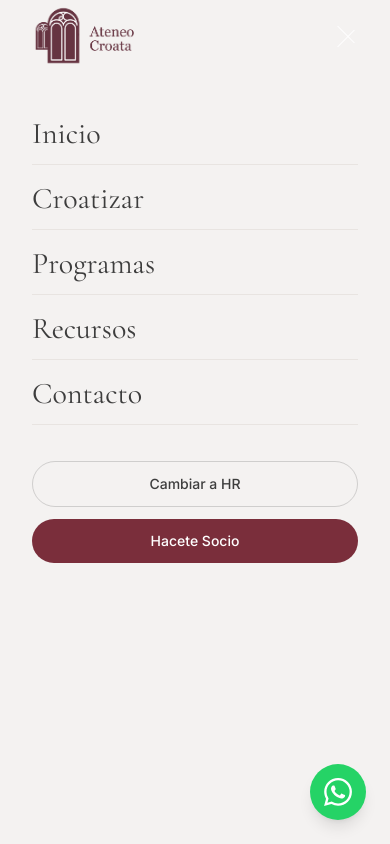
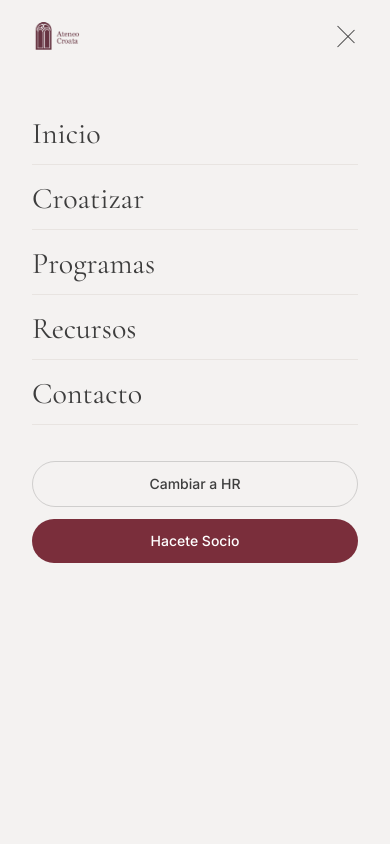
Before and after one commit to juanmdocampo/ateneo_croata, a Next.js app in the folder web/: page / in a window 390 px wide. Both pictures are taken after a click on the button "Menú". Shown: the top 844 px of the page. Built offline with nearby package versions, Linux system fonts and the light colour scheme.

Commit message:
hero mobile pt-24

```diff
--- a/web/src/components/layout/Navbar.tsx
+++ b/web/src/components/layout/Navbar.tsx
@@ -33,7 +33,7 @@ export default function Navbar() {
   return (
     <>
       <motion.header
-        className={`fixed top-0 left-0 right-0 z-50 transition-all duration-500 ${
+        className={`fixed top-0 left-0 right-0 z-50 h-18 md:h-20 overflow-hidden transition-all duration-500 ${
           scrolled
             ? 'bg-warm-white/95 backdrop-blur-md shadow-[0_1px_0_0_rgba(61,61,61,0.08)]'
             : 'bg-transparent'
@@ -43,7 +43,7 @@ export default function Navbar() {
         transition={{ duration: 0.6, ease: [0.16, 1, 0.3, 1] as [number, number, number, number] }}
       >
         <div className="max-w-7xl mx-auto px-6 lg:px-12">
-          <div className="flex items-center justify-between h-18 md:h-20">
+          <div className="flex items-center justify-between h-18 md:h-20 overflow-hidden">
             {/* Logo */}
             <a href="#inicio" className="flex items-center gap-3 shrink-0">
               <Image
@@ -126,7 +126,7 @@ export default function Navbar() {
       <AnimatePresence>
         {menuOpen && (
           <motion.div
-            className="fixed inset-0 z-40 bg-warm-white flex flex-col"
+            className="fixed inset-0 z-[60] bg-warm-white flex flex-col"
             initial={{ opacity: 0, y: -20 }}
             animate={{ opacity: 1, y: 0 }}
             exit={{ opacity: 0, y: -20 }}
@@ -140,6 +140,16 @@ export default function Navbar() {
                 height={60}
                 className="h-16 w-auto object-contain"
               />
+                            <button
+                onClick={() => setMenuOpen(false)}
+                className="flex flex-col gap-1.5 p-2 text-text"
+                aria-label="Cerrar menú"
+              >
+                <motion.span className="block w-6 h-px bg-current" animate={{ rotate: 45, y: 5 }} />
+                <motion.span className="block w-6 h-px bg-current" animate={{ opacity: 0 }} />
+                <motion.span className="block w-6 h-px bg-current" animate={{ rotate: -45, y: -5 }} />
+              </button>
+
             </div>
             <nav className="flex flex-col px-8 pt-8 gap-1 flex-1">
               {NAV_LINKS.map(({ key, href }, i) => (
--- a/web/src/components/sections/Hero.tsx
+++ b/web/src/components/sections/Hero.tsx
@@ -12,7 +12,7 @@ export default function Hero() {
   return (
     <section
       id="inicio"
-      className="relative min-h-screen flex items-end pb-20 md:pb-28 overflow-hidden"
+      className="relative min-h-screen flex items-end pt-24 pb-20 md:pt-0 md:pb-28 overflow-hidden"
     >
       {/* Background: editorial gradient evoking the Adriatic coast */}
       <div
```
